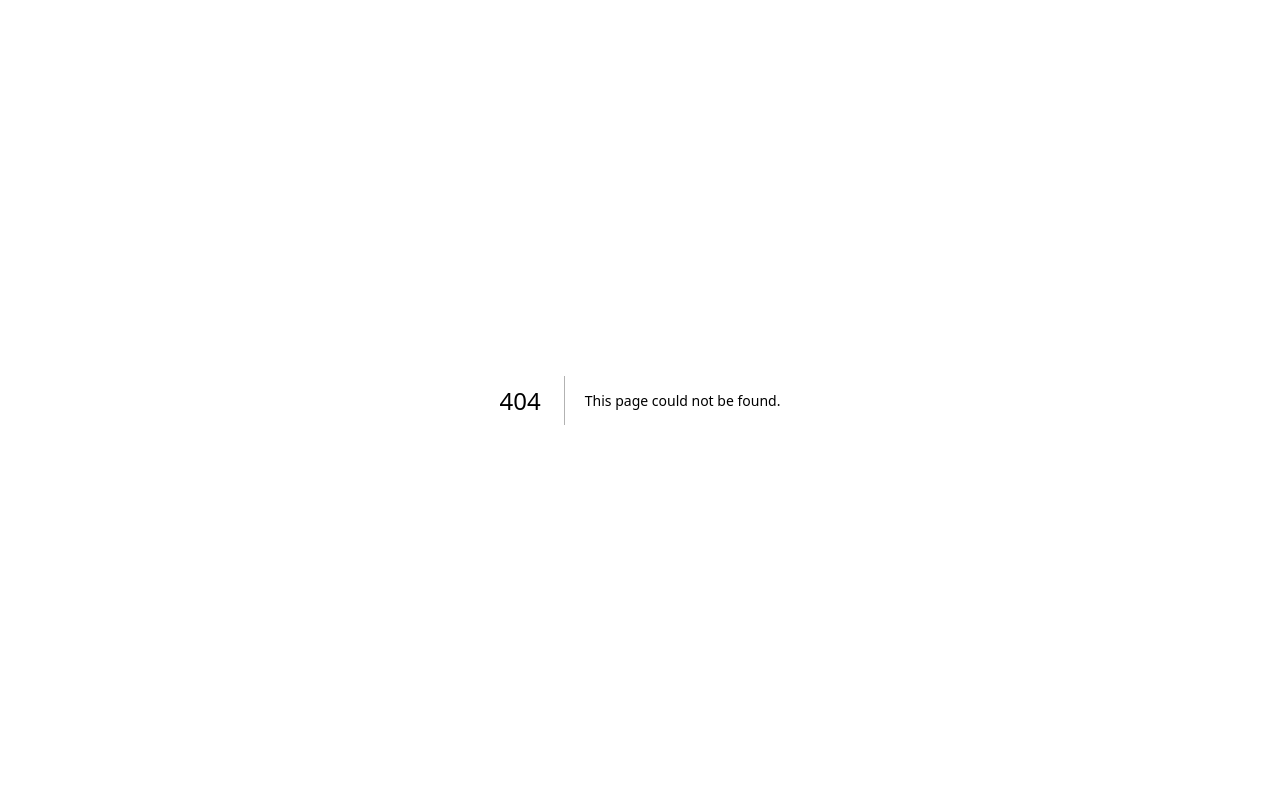
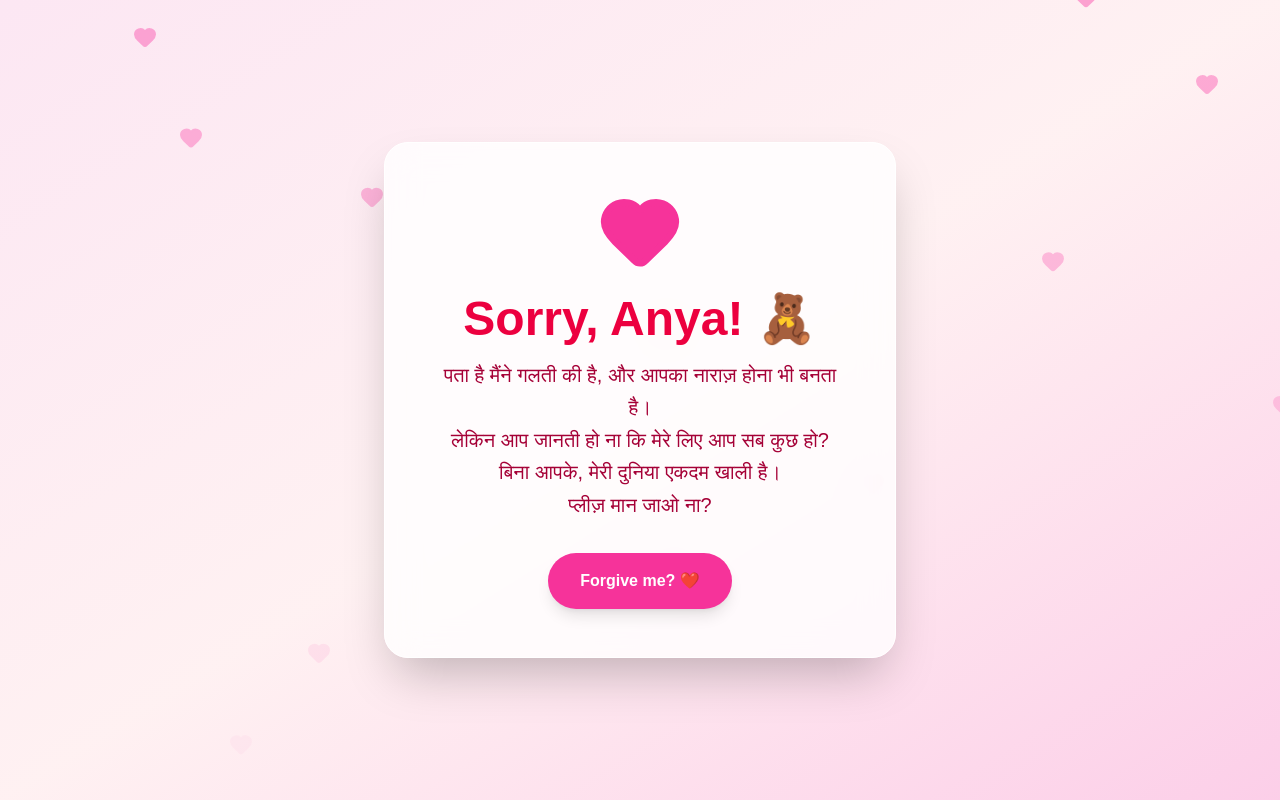
Before and after one commit to Shivendra2468/neurocore-tech, a Next.js app: page /Anya in a window 1280 px wide. Before the commit this address had no page. Built offline with nearby package versions, Linux system fonts and the light colour scheme.

Commit message:
Saved Anya script as a separate draft page

```diff
--- /dev/null
+++ b/app/Anya/page.tsx
@@ -0,0 +1,76 @@
+'use client';
+
+import React, { useState } from 'react';
+import { motion, AnimatePresence } from 'framer-motion';
+import { Heart, Sparkles } from 'lucide-react';
+
+export default function SorryAnya() {
+  const [accepted, setAccepted] = useState(false);
+
+  return (
+    <main className="min-h-screen bg-gradient-to-br from-pink-100 via-rose-50 to-pink-200 flex items-center justify-center p-6 text-center font-sans">
+
+      {/* फ्लोटिंग हार्ट्स */}
+      <div className="absolute inset-0 overflow-hidden pointer-events-none">
+        {[...Array(15)].map((_, i) => (
+          <motion.div
+            key={i}
+            initial={{ y: "100vh", opacity: 0 }}
+            animate={{ y: "-10vh", opacity: 0.6 }}
+            transition={{ duration: 6, repeat: Infinity, delay: i * 0.4 }}
+            className="absolute text-pink-400"
+            style={{ left: `${Math.random() * 100}%` }}
+          >
+            <Heart size={24} fill="currentColor" />
+          </motion.div>
+        ))}
+      </div>
+
+      <AnimatePresence>
+        {!accepted ? (
+          <motion.div
+            initial={{ scale: 0.8, opacity: 0 }}
+            animate={{ scale: 1, opacity: 1 }}
+            exit={{ scale: 0.8, opacity: 0 }}
+            className="bg-white/80 backdrop-blur-lg p-8 md:p-12 rounded-3xl shadow-2xl border border-white max-w-lg"
+          >
+            <motion.div animate={{ scale: [1, 1.2, 1] }} transition={{ repeat: Infinity, duration: 2 }}>
+              <Heart className="w-20 h-20 text-pink-500 mx-auto mb-6" fill="currentColor" />
+            </motion.div>
+
+            <h1 className="text-3xl md:text-5xl font-black text-rose-600 mb-4">Sorry, Anya! 🧸</h1>
+            <p className="text-rose-800 text-lg md:text-xl font-medium mb-8 leading-relaxed">
+              पता है मैंने गलती की है, और आपका नाराज़ होना भी बनता है। <br />
+              लेकिन आप जानती हो ना कि मेरे लिए आप सब कुछ हो? <br />
+              बिना आपके, मेरी दुनिया एकदम खाली है। <br />
+              प्लीज़ मान जाओ ना?
+            </p>
+
+            <div className="flex gap-4 justify-center">
+              <button
+                onClick={() => setAccepted(true)}
+                className="bg-pink-500 hover:bg-pink-600 text-white font-bold py-4 px-8 rounded-full shadow-lg transition-all hover:scale-105 active:scale-95"
+              >
+                Forgive me? ❤️
+              </button>
+            </div>
+          </motion.div>
+        ) : (
+          <motion.div
+            initial={{ scale: 0.8, opacity: 0 }}
+            animate={{ scale: 1, opacity: 1 }}
+            className="bg-white/90 p-12 rounded-3xl shadow-2xl max-w-lg"
+          >
+            <Sparkles className="w-20 h-20 text-yellow-500 mx-auto mb-6" />
+            <h1 className="text-4xl font-black text-pink-600 mb-4">I Love You Anya! ✨</h1>
+            <p className="text-pink-800 text-xl font-bold">
+              शुक्रिया मुझे माफ करने के लिए! <br />
+              आप दुनिया की सबसे बेस्ट गर्ल हो। 🧸❤️
+            </p>
+          </motion.div>
+        )}
+      </AnimatePresence>
+
+    </main>
+  );
+}
```
